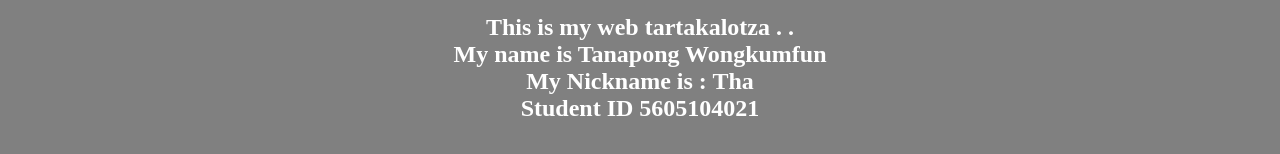
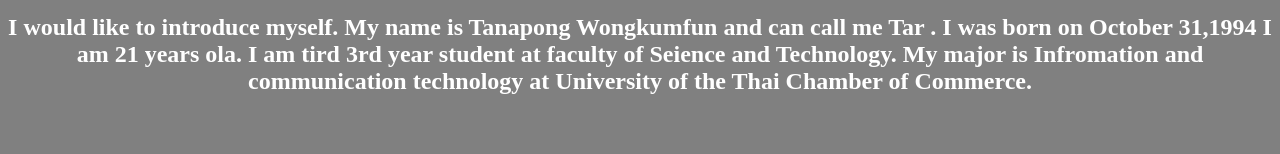
Before and after one commit to tartakalotza/Web, a plain HTML site: page index.html in a window 1280 px wide. Shown: the part 408-562 px from the top of the page. Drawn offline with Linux system fonts and the light colour scheme.

Commit message:
Update index.html

```diff
--- a/index.html
+++ b/index.html
@@ -3,10 +3,13 @@
 <body bgcolor = "gray"><br>
 <center><a href="http://s1074.photobucket.com/user/Darkmeen002/media/t9_zpssowtnfvx.jpg.html" target="_blank"><img src="http://i1074.photobucket.com/albums/w412/Darkmeen002/t9_zpssowtnfvx.jpg" border="0" alt=" photo t9_zpssowtnfvx.jpg"/></a>
 <center>
-<h2><font color="#FFFFFF">This is my web tartakalotza . . <br>
-My name is Tanapong Wongkumfun<br>
-My Nickname is : Tha<br>
-Student ID 5605104021</font></h2>
+<center><h2><font color="#FFFFFF">
+  I would like to introduce myself.
+  My name is Tanapong Wongkumfun and can call me Tar .
+  I was born on October 31,1994 I am 21 years ola.
+  I am tird 3rd year student at faculty of Seience and Technology.
+  My major is Infromation and communication technology at University of the Thai Chamber of  Commerce.
+</font></h2>
 
 </center>
 </body>
```
